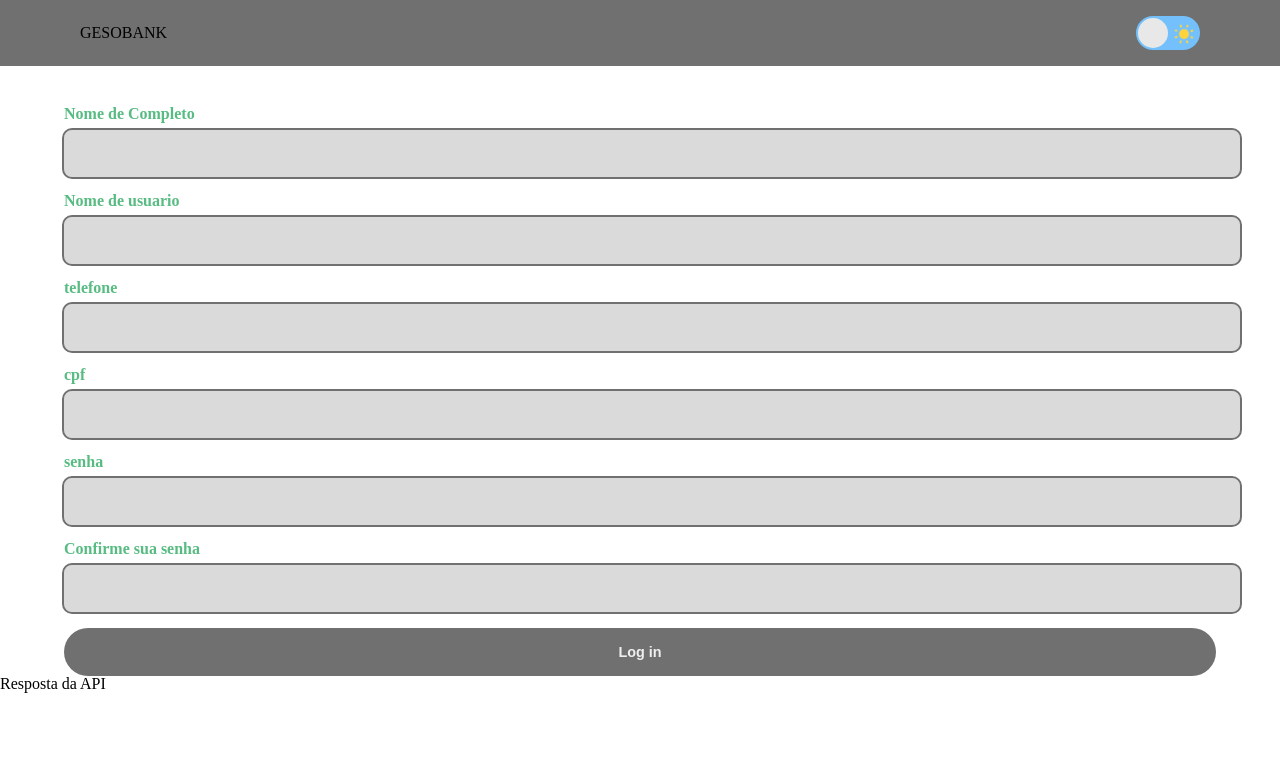
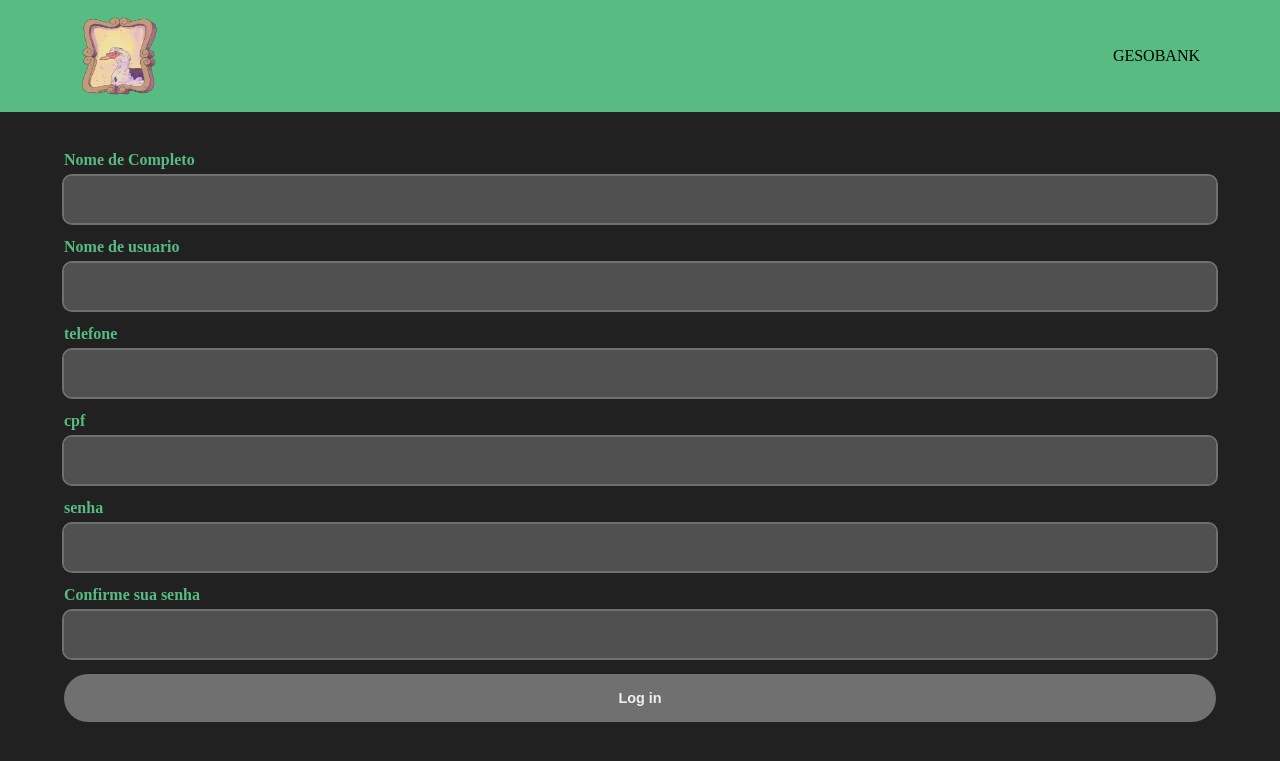
Before and after one commit to Y4nnLS/front-gesobank, a Flask app: page / in a window 1280 px wide. Shown: the top 761 px of the page. Run offline with Flask 3, Linux system fonts and the light colour scheme.

Commit message:
correção de estilo

```diff
--- a/static/cadastro.css
+++ b/static/cadastro.css
@@ -44,16 +44,21 @@ table {
 }
 /* reset css fim */
 
+:root{
+    --bg-light: #efefef;
+    --bg-dark: #707070;
+    --clr: #58BC82;
+    --clr-alpha: #9c9c9c60;
+}
+body{
+    background-color: #212121;
+}
 /* main inicio */
 main{
     margin-top: 5vh;
 }
 
 form {
-    --bg-light: #efefef;
-    --bg-dark: #707070;
-    --clr: #58BC82;
-    --clr-alpha: #9c9c9c60;
     display: flex;
     flex-direction: column;
     align-items: center;
@@ -76,12 +81,13 @@ form input[type="senha"],
 form input[type="confirm_senha"] {
     border-radius: 0.5rem;
     padding: 1rem 0.75rem;
-    width: 100%;
+    /* width: 100%; */
     border: none;
     display: flex;
     align-items: center;
     gap: 0.5rem;
     background-color: var(--clr-alpha);
+    color: var(--bg-light);
     outline: 2px solid var(--bg-dark);
 }
 
@@ -133,7 +139,7 @@ form .submit:hover {
 /* header inicio*/
 
 header {
-    background-color: #707070;
+    background-color: var(--clr);
     width: 100%;
     top: 0;
     left: 0;
@@ -149,118 +155,4 @@ nav {
     padding: 16px;
 }
 
-/* claro --- escuro */
-body.dark {
-    background-color: #212121;
-}
-
-.switch {
-    font-size: 17px;
-    position: relative;
-    display: inline-block;
-    width: 64px;
-    height: 34px;
-}
-
-.switch input {
-    opacity: 0;
-    width: 0;
-    height: 0;
-}
-
-.slider {
-    position: absolute;
-    cursor: pointer;
-    top: 0;
-    left: 0;
-    right: 0;
-    bottom: 0;
-    background-color: #73C0FC;
-    transition: .4s;
-    border-radius: 30px;
-}
-
-.slider:before {
-    position: absolute;
-    content: "";
-    height: 30px;
-    width: 30px;
-    border-radius: 20px;
-    left: 2px;
-    bottom: 2px;
-    z-index: 2;
-    background-color: #e8e8e8;
-    transition: .4s;
-}
-
-.sun svg {
-    position: absolute;
-    top: 6px;
-    left: 36px;
-    z-index: 1;
-    width: 24px;
-    height: 24px;
-}
-
-.moon svg {
-    fill: #73C0FC;
-    position: absolute;
-    top: 5px;
-    left: 5px;
-    z-index: 1;
-    width: 24px;
-    height: 24px;
-}
-
-/* .switch:hover */
-.sun svg {
-    animation: rotate 15s linear infinite;
-}
-
-@keyframes rotate {
-
-    0% {
-        transform: rotate(0);
-    }
-
-    100% {
-        transform: rotate(360deg);
-    }
-}
-
-/* .switch:hover */
-.moon svg {
-    animation: tilt 5s linear infinite;
-}
-
-@keyframes tilt {
-
-    0% {
-        transform: rotate(0deg);
-    }
-
-    25% {
-        transform: rotate(-10deg);
-    }
-
-    75% {
-        transform: rotate(10deg);
-    }
-
-    100% {
-        transform: rotate(0deg);
-    }
-}
-
-.input:checked+.slider {
-    background-color: #183153;
-}
-
-.input:focus+.slider {
-    box-shadow: 0 0 1px #183153;
-}
-
-.input:checked+.slider:before {
-    transform: translateX(30px);
-}
 /* header fim */
--- a/templates/cadastro.html
+++ b/templates/cadastro.html
@@ -11,26 +11,8 @@
 <body>
     <header>
         <nav>
+            <img src="{{ url_for('static', filename='gesobank.webp') }}" alt="gesonel" style="height:10vh;width:10vh;">
             <h1>GESOBANK</h1>
-            <label class="switch" id="switch">
-                <span class="sun"><svg xmlns="http://www.w3.org/2000/svg" viewBox="0 0 24 24">
-                        <g fill="#ffd43b">
-                            <circle r="5" cy="12" cx="12"></circle>
-                            <path
-                                d="m21 13h-1a1 1 0 0 1 0-2h1a1 1 0 0 1 0 2zm-17 0h-1a1 1 0 0 1 0-2h1a1 1 0 0 1 0 2zm13.66-5.66a1 1 0 0 1 -.66-.29 1 1 0 0 1 0-1.41l.71-.71a1 1 0 1 1 1.41 1.41l-.71.71a1 1 0 0 1 -.75.29zm-12.02 12.02a1 1 0 0 1 -.71-.29 1 1 0 0 1 0-1.41l.71-.66a1 1 0 0 1 1.41 1.41l-.71.71a1 1 0 0 1 -.7.24zm6.36-14.36a1 1 0 0 1 -1-1v-1a1 1 0 0 1 2 0v1a1 1 0 0 1 -1 1zm0 17a1 1 0 0 1 -1-1v-1a1 1 0 0 1 2 0v1a1 1 0 0 1 -1 1zm-5.66-14.66a1 1 0 0 1 -.7-.29l-.71-.71a1 1 0 0 1 1.41-1.41l.71.71a1 1 0 0 1 0 1.41 1 1 0 0 1 -.71.29zm12.02 12.02a1 1 0 0 1 -.7-.29l-.66-.71a1 1 0 0 1 1.36-1.36l.71.71a1 1 0 0 1 0 1.41 1 1 0 0 1 -.71.24z">
-                            </path>
-                        </g>
-                    </svg></span>
-                <span class="moon"><svg xmlns="http://www.w3.org/2000/svg" viewBox="0 0 384 512">
-                        <path
-                            d="m223.5 32c-123.5 0-223.5 100.3-223.5 224s100 224 223.5 224c60.6 0 115.5-24.2 155.8-63.4 5-4.9 6.3-12.5 3.1-18.7s-10.1-9.7-17-8.5c-9.8 1.7-19.8 2.6-30.1 2.6-96.9 0-175.5-78.8-175.5-176 0-65.8 36-123.1 89.3-153.3 6.1-3.5 9.2-10.5 7.7-17.3s-7.3-11.9-14.3-12.5c-6.3-.5-12.6-.8-19-.8z">
-                        </path>
-                    </svg></span>
-                <input type="checkbox" class="input">
-                <span class="slider"></span>
-            </label>
-        </nav>
-        <!-- <script src="assets/js/switch.js"></script> -->
     </header>
     <main>
         <form class="form" id="myForm">
@@ -60,7 +42,6 @@
 
         </form>
         <div class="response-container">
-            <h3>Resposta da API</h3>
             <p id="responseMessage"></p>
         </div>
 
--- a/templates/login.html
+++ b/templates/login.html
@@ -4,13 +4,14 @@
 <head>
     <meta charset="UTF-8">
     <meta name="viewport" content="width=device-width, initial-scale=1.0">
-    <link rel="stylesheet" href="styles/login.css">
+    <link rel="stylesheet" href="{{ url_for('static', filename='login.css') }}">
     <title>Login</title>
 </head>
 
 <body>
     <header>
         <nav>
+            <img src="{{ url_for('static', filename='gesobank.webp') }}" alt="gesonel" style="height:10vh;width:10vh;">
             <h1>GESOBANK</h1>
     </header>
     <main>
```
Also changed, not shown: static/login.css (+0 -114 lines), static/gesobank.webp (added).
